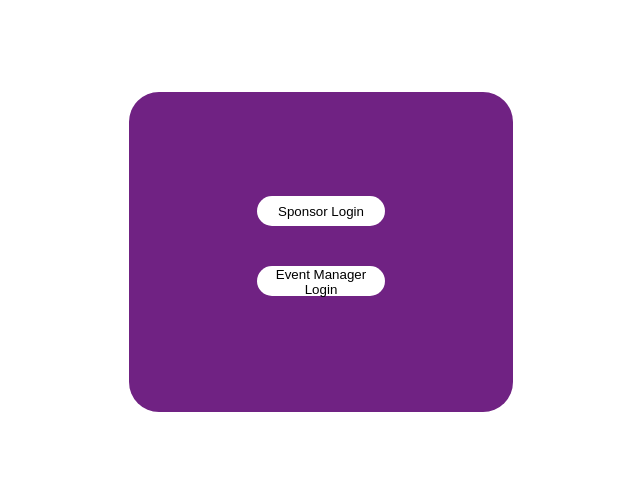
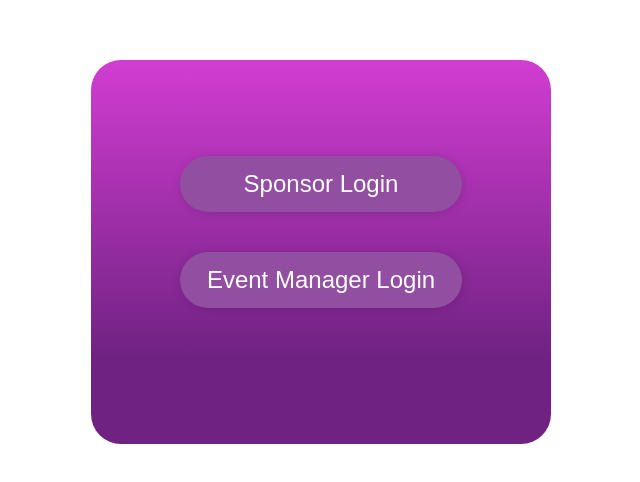
Before and after one commit to HACK4TKM/BOTL, a React (Create React App) app: page / in a window 1280 px wide. Shown: the part 148-630 px from the top of the page, without its empty margins (319-959 px from the left). Built offline with nearby package versions, Linux system fonts and the light colour scheme.

Commit message:
sreenath

```diff
--- a/src/Main.css
+++ b/src/Main.css
@@ -1,30 +1,49 @@
 *{
     background-color: #ffffff;
-    justify-content: center;
-    align-items: center;
 }
 
 .box{
+    display: block;
     position: relative;
-    background-color:   #702283;
-    margin: auto;
-    width: 30vw;
-    height: 40vh;
+    width: 36vw;
+    height: 48vh;
+    top:26vh;
+    left: 32vw;
+    justify-content: center;
+    align-items: center;
+    border-radius: 30px;
+    background: linear-gradient(180deg, rgb(210, 61, 210) 0%, rgba(112,34,131,1) 77%);
 
-    justify-content: center;
-    border-radius: 30px;
+}
+.login-as{
+    font-size: 48px;
+    font-family:Arial, sans-serif;
+    text-align: center;
+    background-color: #ffffff;
+    color:#000000;
+    margin-top: 40px;
+    padding: 0;
+
 }
 .btn{
     display: block;
     position: relative;
+    top: 12vh;
+    border: none;
     margin: auto;
-    top: 13vh;
-    border: none;
-    width: 100%;
     margin-bottom: 40px;
-    background-color: #ffffff;
-    width: 10vw;
-    height: 30px;
+    background-color: #924fa2;
+    color:white;
+    width: 22vw;
+    height: 56px;
     border-radius: 30px;
     text-decoration: none;
+    font-size: 24px;
+    box-shadow: 1px 1px 10px rgba(0,0,0,0.15);
+    transition: opacity 0.15s;
+
+
 }
+.btn:hover{
+    opacity:0.75;
+}
--- a/src/SponsorLogin.css
+++ b/src/SponsorLogin.css
@@ -0,0 +1,29 @@
+body{
+	margin:0;
+	color:#c6c8d2;
+	background:#b465c8;
+	font:600 16px/18px 'Open Sans',sans-serif;
+}
+
+.form-container{
+    display:flex;
+    background-color: #b465c8;
+    position: relative;
+
+}
+.uname,.pass,.submit{
+    display:block;
+    width:300px;
+    height:60px;
+    top:26vh;
+    box-shadow: 0px 0px 10px rgba(0,0,0,0.30);
+    border:none;
+    border-radius: 20px;
+    padding-left: 25px;
+    margin: auto;
+    margin-bottom: 20px;
+}
+.uname:focus,.pass:focus,.submit:focus{
+    outline: none;
+
+}
--- a/src/SponsorLogin.js
+++ b/src/SponsorLogin.js
@@ -35,7 +35,19 @@ function SponsorLogin() {
   handleLogin();
 
   return (
-    <div>SponsorLogin</div>
+    <div className="form-container">
+      <form>
+      <div className="input-container">
+          <input type="text" placeholder="User Name" className="uname" required />
+        </div>
+        <div className="input-container">
+          <input type="password" placeholder="Password" className="pass" required />
+        </div>
+        <div className="button-container">
+          <input type="submit" className="submit"/>
+        </div>
+      </form>
+    </div>
   )
 }
 
```
